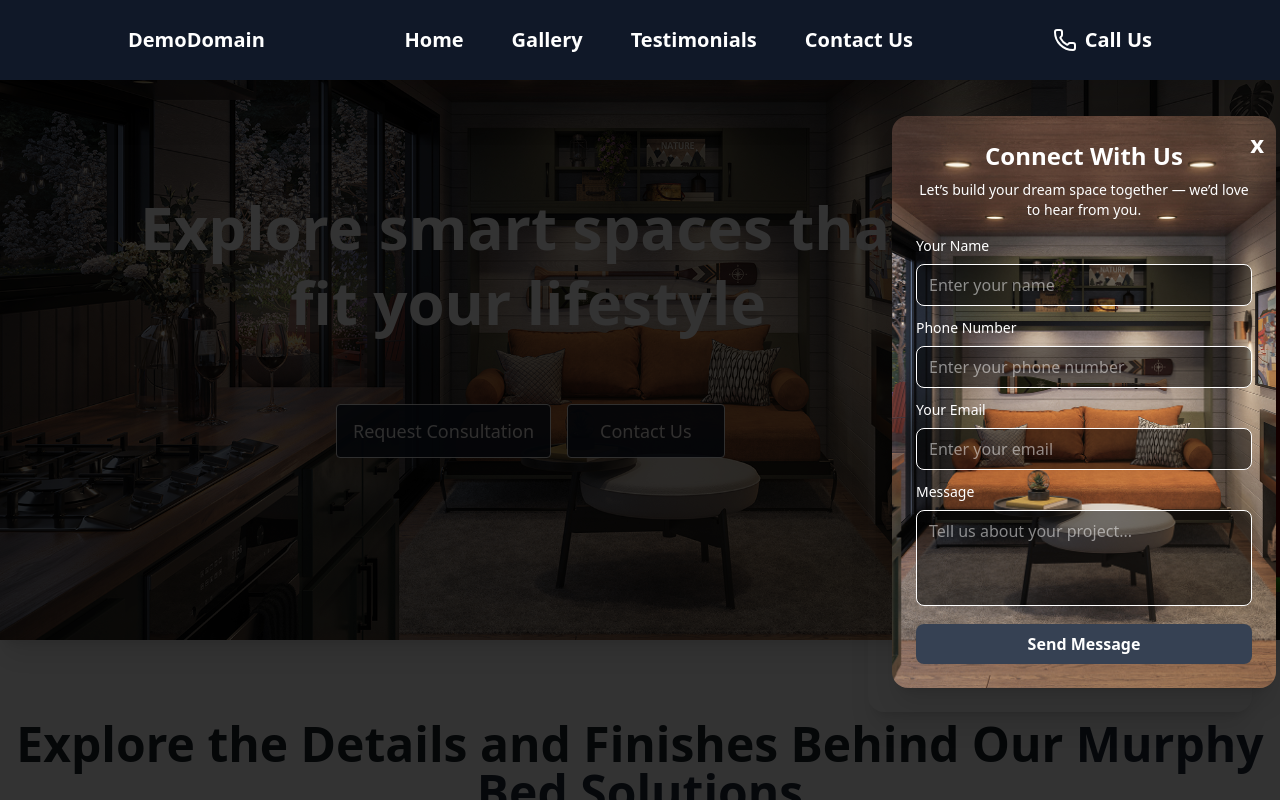
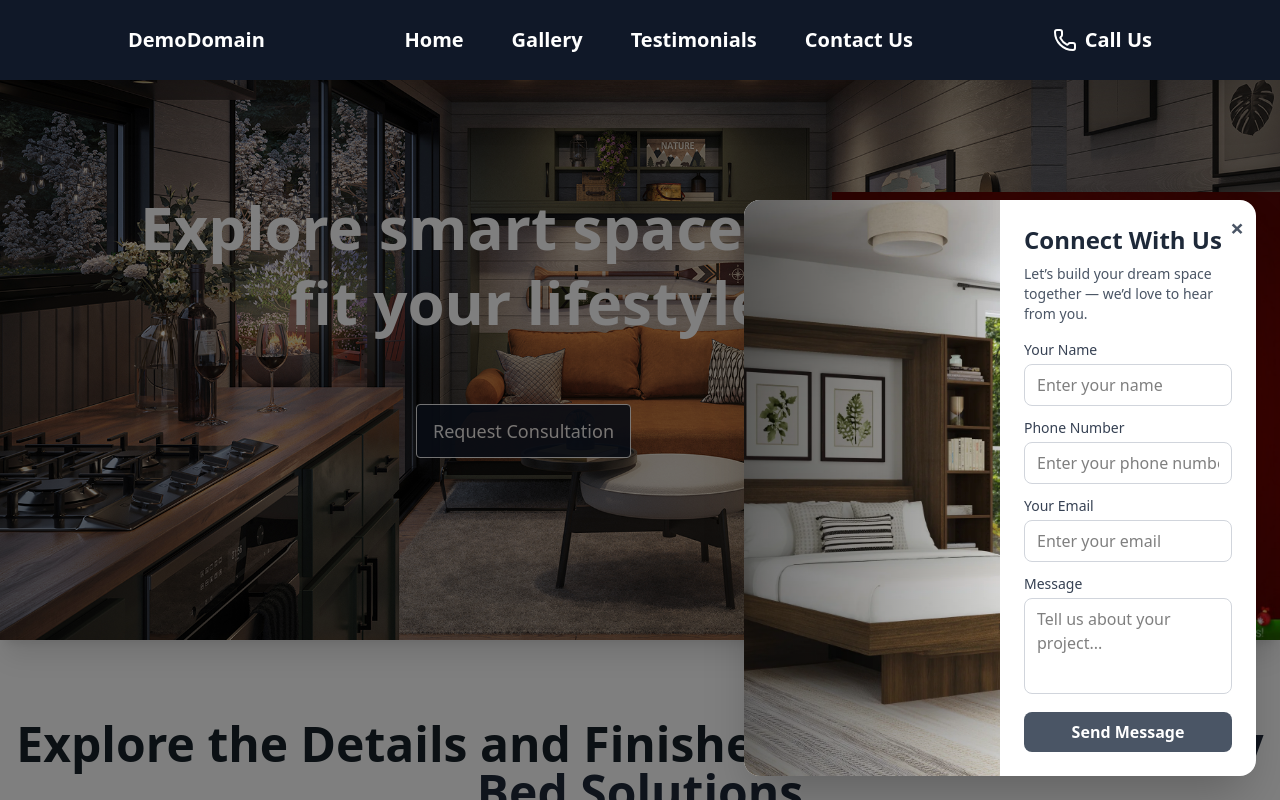
Before and after one commit to itrigerinnovationspvtltd/the-mod-barn, a React (Vite) app: page / in a window 1280 px wide. Both pictures are taken after a click on the button "Request Consultation". Shown: the top 800 px of the page. Built offline with nearby package versions, Linux system fonts and the light colour scheme.

Commit message:
Lead Form updated

```diff
--- a/src/Components/Home.jsx
+++ b/src/Components/Home.jsx
@@ -22,7 +22,7 @@ const Home = () => {
         onClose={() => setIsFormOpen(false)}
       />
 
-      {/* 🌟 Text Section */}
+      {/*  Text Section */}
       <motion.div
         initial={{ opacity: 0, y: 100 }}
         transition={{ duration: 1.5 }}
@@ -36,7 +36,7 @@ const Home = () => {
         </h2>
 
         <div className='mt-5 md:mt-16 flex text-[10px] sm:text-lg sm:flex-row gap-2 sm:gap-4
-                        pl-5 md:pl-20 lg:pl-32 xl:pl-52 items-center xl:max-w-5xl'>
+                        pl-16 md:pl-28 lg:pl-36 xl:pl-72 items-center xl:max-w-5xl'>
           <button
             onClick={() => setIsFormOpen(true)}
             className='border bg-gray-900 opacity-90 border-white py-1 px-2 sm:px-4 sm:py-2
@@ -44,20 +44,20 @@ const Home = () => {
           >
             Request Consultation
           </button>
-          <a
+          {/* <a
             href="#contact"
             className='border border-white bg-gray-900 opacity-90 py-1 px-2 sm:px-4 sm:py-2
                        md:px-8 md:py-3 rounded'
           >
             Contact Us
-          </a>
+          </a> */}
         </div>
       </motion.div>
 
-      {/* 🎯 Promotional banner on right side */}
+      {/* Promotional banner on right side */}
       <div
-        className='absolute right-0 bottom-5 md:bottom-12
-                   flex justify-end items-end z-20 w-[40%] sm:w-[35%] md:w-[30%] lg:w-[25%]'
+        className='absolute right-0 bottom-5 md:bottom-0
+                   flex justify-end items-end z-20 w-[40%] sm:w-[35%] md:w-[30%] lg:w-[35%]'
       >
         <img
           src={promoBanner}
--- a/src/Components/LeadForm.jsx
+++ b/src/Components/LeadForm.jsx
@@ -1,6 +1,6 @@
 import React from "react";
 import { motion, AnimatePresence } from "framer-motion";
-import homeimg from '../assets/morphy/MurphyBeds.jpg'
+import homeimg from "../assets/morphy/Morphy1.webp";
 
 const LeadForm = ({ isOpen, onClose }) => {
   const handleSubmit = (e) => {
@@ -16,91 +16,109 @@ const LeadForm = ({ isOpen, onClose }) => {
         <>
           {/* Overlay */}
           <motion.div
-            className="fixed inset-0  md:bg-black/80  z-40"
+            className="fixed inset-0 bg-black/50 z-40"
             initial={{ opacity: 0 }}
             animate={{ opacity: 1 }}
             exit={{ opacity: 0 }}
-            onClick={onClose}
+            onClick={onClose} // clicking overlay closes form
           />
 
-          {/* Popup Container*/}
+          {/* Popup Container */}
           <motion.div
             initial={{ opacity: 0, scale: 0.8, y: 50 }}
             animate={{ opacity: 1, scale: 1, y: 0 }}
             exit={{ opacity: 0, scale: 0.8, y: 50 }}
             transition={{ duration: 0.3 }}
-            className="fixed z-50 top-5 right-8 md:bottom-0 md:right-0 lg:top-16 p-4  md:p-7"
+            className="fixed z-50 inset-0 flex items-end md:items-end justify-center md:justify-end p-4 md:p-6 pointer-events-none"
           >
+            {/* Form wrapper with pointer-events to allow clicks inside */}
+            <div
+              className="bg-white rounded-2xl shadow-2xl overflow-hidden w-full max-w-md md:max-w-lg flex flex-col md:flex-row relative pointer-events-auto"
+              onClick={(e) => e.stopPropagation()} // prevent closing when clicking inside
+            >
+              {/* Left Side Image - Hidden on Mobile */}
+              <div className="md:w-1/2 hidden md:block relative">
+                <img
+                  src={homeimg}
+                  alt="Murphy Beds"
+                  className="w-full h-full object-cover"
+                />
+                {/* Gradient Overlay */}
+                <div className="absolute inset-0 bg-linear-to-r from-black/50 to-transparent"></div>
+              </div>
 
-            <div className=" rounded-2xl shadow-xl w-[90vw] max-w-sm p-6 relative">
-              <div
-              className="bg-white rounded-2xl shadow-xl w-[90vw] max-w-sm p-6 relative bg-cover bg-center"
-              style={{ backgroundImage: `url(${homeimg})` }}
-            >
+              {/* Right Side Form */}
+              <div className="md:w-1/2 w-full p-6 relative">
                 {/* Close Button */}
                 <button
                   onClick={onClose}
-                className="absolute top-3 right-3 text-white hover:text-gray-200 text-2xl font-bold"
+                  className="absolute top-3 right-3 text-gray-600 hover:text-gray-900 text-2xl font-bold z-10"
                 >
-                x
+                  ×
                 </button>
 
-              <h2 className="text-xl md:text-2xl font-bold text-white mb-2 text-center">
+                <h2 className="text-2xl font-bold text-gray-800 mb-2 text-center md:text-left">
                   Connect With Us
                 </h2>
-              <p className="text-white text-center text-sm mb-4">
+                <p className="text-gray-600 text-sm mb-4 text-center md:text-left">
                   Let’s build your dream space together — we’d love to hear from you.
                 </p>
 
-              {/* Form */}
                 <form onSubmit={handleSubmit} className="space-y-3">
                   <div>
-                  <label className="block text-sm text-white font-medium mb-2">Your Name</label>
+                    <label className="block text-sm text-gray-700 font-medium mb-1">
+                      Your Name
+                    </label>
                     <input
                       type="text"
                       name="Name"
                       required
                       placeholder="Enter your name"
-                    className="w-full border border-white rounded-lg py-2 px-3 focus:outline-none focus:ring-2 focus:ring-blue-600 bg-black/50 text-white"
-                  />
-                </div>
-
-                {/* Added Phone Number Field */}
-                <div>
-                  <label className="block text-sm text-white font-medium mb-2">Phone Number</label>
-                  <input
-                    type="tel:"
-                    name="Phone"
-                    required
-                    placeholder="Enter your phone number"
-                    className="w-full border border-white text-white rounded-lg py-2 px-3 focus:outline-none focus:ring-2 focus:ring-blue-600 bg-black/50"
+                      className="w-full border border-gray-300 rounded-lg py-2 px-3 focus:outline-none focus:ring-2 focus:ring-gray-600"
                     />
                   </div>
 
                   <div>
-                  <label className="block text-sm text-white font-medium mb-2">Your Email</label>
+                    <label className="block text-sm text-gray-700 font-medium mb-1">
+                      Phone Number
+                    </label>
+                    <input
+                      type="tel"
+                      name="Phone"
+                      required
+                      placeholder="Enter your phone number"
+                      className="w-full border border-gray-300 rounded-lg py-2 px-3 focus:outline-none focus:ring-2 focus:ring-gray-600"
+                    />
+                  </div>
+
+                  <div>
+                    <label className="block text-sm text-gray-700 font-medium mb-1">
+                      Your Email
+                    </label>
                     <input
                       type="email"
                       name="Email"
                       required
                       placeholder="Enter your email"
-                    className="w-full border border-white text-white rounded-lg py-2 px-3 focus:outline-none focus:ring-2 focus:ring-blue-600 bg-black/50"
+                      className="w-full border border-gray-300 rounded-lg py-2 px-3 focus:outline-none focus:ring-2 focus:ring-gray-600"
                     />
                   </div>
 
                   <div>
-                  <label className="block text-sm font-medium text-white mb-2">Message</label>
+                    <label className="block text-sm font-medium text-gray-700 mb-1">
+                      Message
+                    </label>
                     <textarea
                       name="Message"
                       required
                       placeholder="Tell us about your project..."
-                    className="w-full border border-white text-white rounded-lg py-2 px-3 h-24 resize-none focus:outline-none focus:ring-2 focus:ring-blue-600 bg-black/50"
+                      className="w-full border border-gray-300 rounded-lg py-2 px-3 h-24 resize-none focus:outline-none focus:ring-2 focus:ring-gray-600"
                     />
                   </div>
 
                   <button
                     type="submit"
-                  className="w-full bg-gray-700 text-white font-semibold py-2 rounded-lg hover:bg-gray-800 transition duration-300"
+                    className="w-full bg-gray-600 text-white font-semibold py-2 rounded-lg hover:bg-gray-700 transition duration-300"
                   >
                     Send Message
                   </button>
```
Lines whose indentation alone changed are shown as unchanged.
